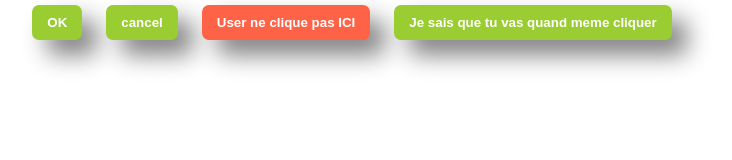
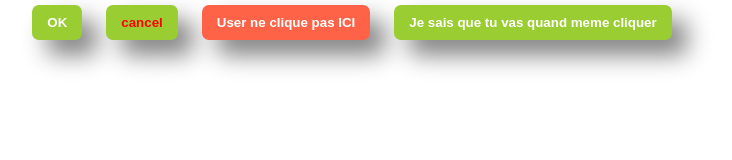
Before and after one commit to champix56/2021_11_17_tjs, a React (Create React App) app: page / in a window 1280 px wide. Shown: the top 160 px of the page, without its empty margins (288-1020 px from the left). Built offline with nearby package versions, Linux system fonts and the light colour scheme.

Commit message:
color from parent props

```diff
--- a/src/App/App.js
+++ b/src/App/App.js
@@ -10,7 +10,7 @@ function App() {
           alert("click sur button");
         }}
       />
-      <Button text="cancel" />
+      <Button text="cancel" color="red" />
       <Button
         text="User ne clique pas ICI"
         bgColor="tomato"
```
